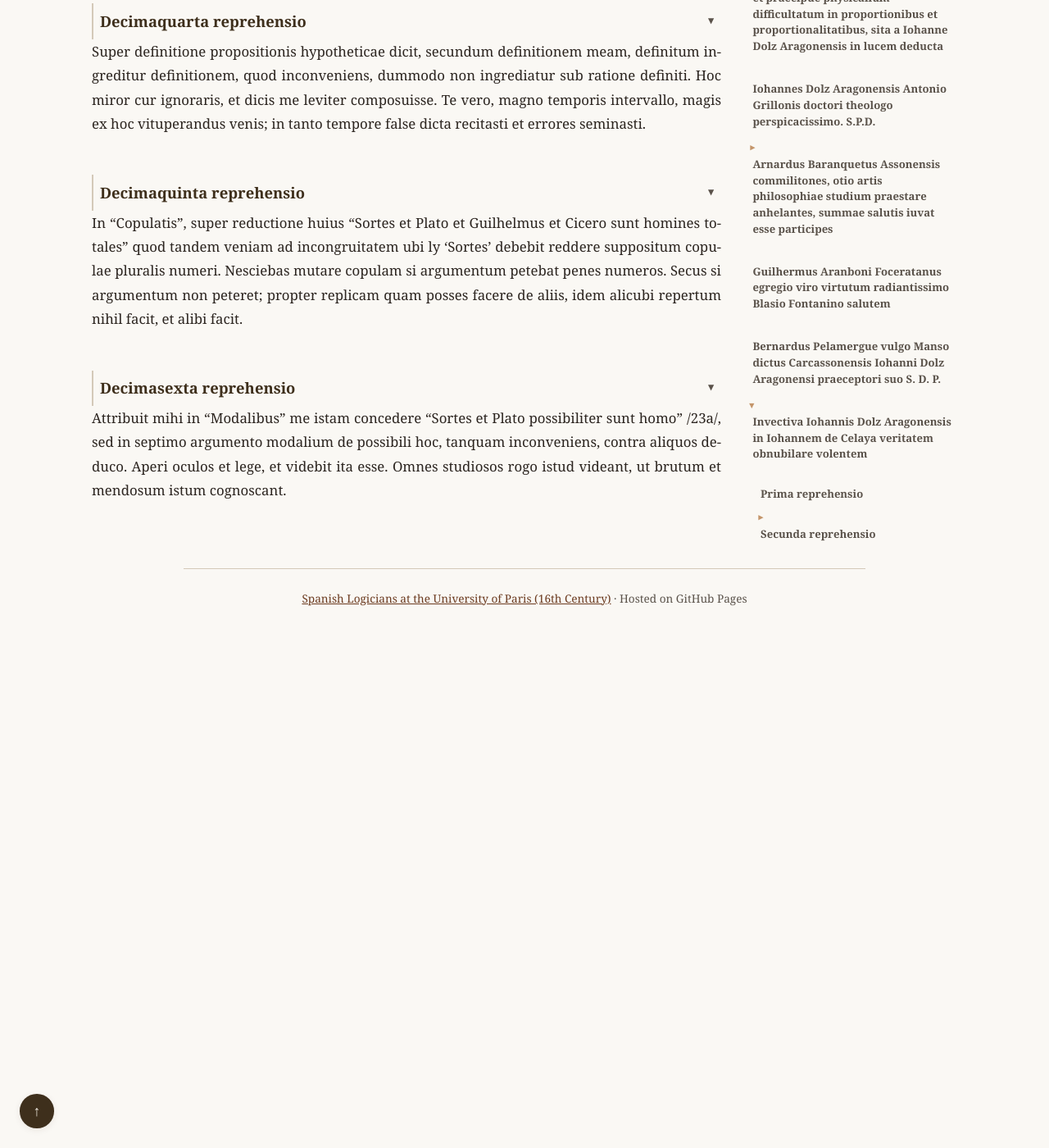
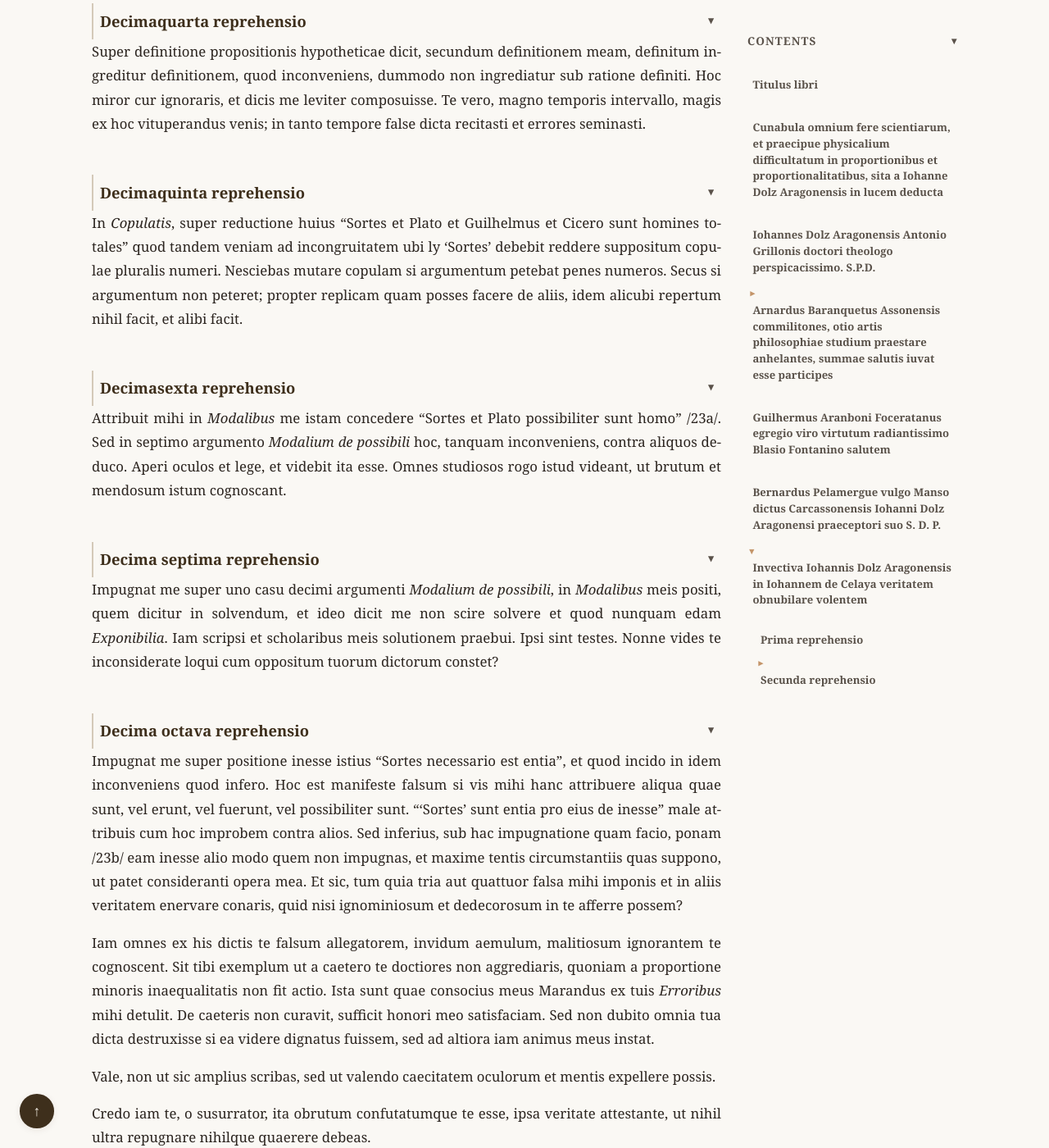
Before and after one commit to JoseBalado/Spanish-Logicians-at-the-University-of-Paris, a Jekyll site: the page built from philosophers/Juan-Dolz-del-Castellar/Cunabula-omnium-fere-scientiarum-1518.md, in a window 1280 px wide and 1400 px high, scrolled down 17743 px. Shown: the whole window at 82% size. Built offline with Jekyll 4.4.1, drawn with Linux system fonts in a browser that asks for light colours; before the commit the page ends 18508 px from its top, so only the background shows below that; some of the changed text lies outside the part shown.

Commit message:
Dolz. Cunabula. Page 23.

```diff
--- a/philosophers/Juan-Dolz-del-Castellar/Cunabula-omnium-fere-scientiarum-1518.md
+++ b/philosophers/Juan-Dolz-del-Castellar/Cunabula-omnium-fere-scientiarum-1518.md
@@ -247,7 +247,7 @@ Praenotatus aemulus super definitione termini divisione incomplexum, me reprehen
 
 Vellet ut impugnasset argumento valido quod dixisse pronomen feratur in totum. Constat esse probabile illud totum habere rationem termini incomplexi, etsi oppositum positum sit probabile, non minus istud probabile dici debet; secus si pronomen caderet in primam partem. Et quando argumento non potuit uti, more functus est puerilibus iniuriis me afficiendo /20a/, vocando meas *Disceptationes* "Deceptiones".
 
-Optima est glossa: "disceptatio", id est "deceptio". Sic et caetera glossat, et sic aberrat sua merito. Possunt dici "deceptoria" cum sint falsitatibus circumfusa. Et dicit ibidem me falli, dicendo oppositum esse sustentabile et tales terminos 'complexa distantia' vocari, istum etiam entia quae sunt 'Sortes'.
+Optima est glossa: "disceptatio", id est "deceptio". Sic et caetera glossat, et sic aberrat sua merito. Possunt dici *Deceptoria* cum sint falsitatibus circumfusa. Et dicit ibidem me falli, dicendo oppositum esse sustentabile et tales terminos 'complexa distantia' vocari, istum etiam entia quae sunt 'Sortes'.
 
 Non videt duas opiniones probabiles. Et quando arguit quod partes se habent tamquam determinatio et determinabile, ergo non efficiunt 'complexum complexione distanti', negatur consequentia. Nescivit aliter terminos posse considerari, ut bene possunt.
 
@@ -257,11 +257,11 @@ Item illud tamquam principalem solutionem adieci, ut patet respicienti meos *Ter
 
 Aemulus hic manifestus, in materia de terminis pertinentibus et impertinentibus, dicta nostra obnubilare satagit, dicens me male dare definitionem terminorum disparatorum, quia tunc 'bonum' et 'asinus' non essent termini disparati, vel si essent posset verificari de eodem successive, ita non sunt contraria. Et ideo dicit me non intellexisse terminos. Profecto hic imponit aliis quod suum est; ignoravit aliquos ponentes differentiam inter disparatos large et disparatos alio modo qui contrarii dicuntur.
 
-Isti quos ego definitione sunt disparati large dicti, de talibus non procedit communis modus dum vocat illos duos terminos, 'homo' et 'asinus' disparatos, sed alio modo, et sic ignoravit aut differentiam inter disparatos et contrarios vel illam acceptionem qua disparati et contrarii conveniunt aut differunt. Concedo quod sunt disparati, sed non secundum acceptionem secundum quam definio ego; definio ut coincidunt cum contrariis communis modus. Negat in alia acceptione ut late dixi in *Praedicabilibus*, et sic tuae *Introductiones* possunt dici "Errores" et non mea principia.
+Isti quos ego definitione sunt disparati large dicti, de talibus non procedit communis modus dum vocat illos duos terminos, 'homo' et 'asinus' disparatos, sed alio modo, et sic ignoravit aut differentiam inter disparatos et contrarios vel illam acceptionem qua disparati et contrarii conveniunt aut differunt. Concedo quod sunt disparati, sed non secundum acceptionem secundum quam definio ego; definio ut coincidunt cum contrariis communis modus. Negat in alia acceptione ut late dixi in *Praedicabilibus*, et sic tuae *Introductiones* possunt dici *Errores* et non mea principia.
 
 ### Sexta reprehensio
 
-In suo capitulo de definitione castigat me, quia dixerim definitionem 'Chimaera' esse falsam licet sit bona, et arguit sic: sola propositio est falsa, illa definitio non est propositio. Sicut ibi "homo est animal rationale", "animal rationale" est definitio et non est propositio. Ideo interpretatur nomen meum "Dolz", id est "Dolus" sive deceptio.
+In suo capitulo de definitione castigat me, quia dixerim definitionem 'Chimaera' esse falsam licet sit bona, et arguit sic: sola propositio est falsa, illa definitio non est propositio. Sicut ibi "Homo est animal rationale", "animal rationale" est definitio et non est propositio. Ideo interpretatur nomen meum "Dolz", id est "Dolus" sive deceptio.
 
 Iste vir, si ita interpretetur /20b/ caetera ut nomen meum, vindicabit sibi nomen prae caeteris etymologistarum. Qualis consonantia interpretationis! "Dolz", lingua nostra materna, dulcedinem importat, "deceptio" autem amaritudinem. Ista enim quadrant, cum dulce et amarum sint sapores extremi ex libris *De anima*. Sed laudandus est; consequenter loquitur male, exponit male, decidit et male interpretatur.
 
@@ -285,7 +285,7 @@ Frequenter hic aemulus dicit dicta cuiusdam esse erronea, a nemine nominando, et
 
 ### Septima reprehensio
 
-In suo capitulo "De significare ad placitum" super primis impositionibus quomodo fuerint facta, ubi ego dico quod satis primus impositor explicabat, et dicit quod haec solutio ostendit me petasonem et beluam.
+In suo capitulo *De significare ad placitum* super primis impositionibus quomodo fuerint facta, ubi ego dico quod satis primus impositor explicabat, et dicit quod haec solutio ostendit me petasonem et beluam.
 
 Primo: certum est sive primus impositor Adam fecisset nutu, vel signo, vel alio modo, satis explicavit. Ideo non a veritate discrepo, sed hic nequivit intelligere. Et dum vocat me petasonem, iam respondi et respondebo latius inferius.
 
@@ -293,7 +293,7 @@ Item: porcus, unde est petaso, praestabilior est asino. Porci omnia utilia sunt:
 
 ### Octava reprehensio
 
-Hic rhinoceroticus, in suo capitulo "De verbo", dicit me mihi repugnare eo quod semel dixerim verbum non posse infinitari ea ratione qua unit, et statim posse infinitari sub ratione verbi, quae videtur sibi implicantia. Sed dupliciter respondeo.
+Hic rhinoceroticus, in suo capitulo *De verbo*, dicit me mihi repugnare eo quod semel dixerim verbum non posse infinitari ea ratione qua unit, et statim posse infinitari sub ratione verbi, quae videtur sibi implicantia. Sed dupliciter respondeo.
 
 Primo: primum dixi, secundum mentem meam; secundum, secundum aliam mentem, ut scilicet salvarem Aristotelem super infinitatione verbi, ut patet opera mea respicienti.
 
@@ -341,11 +341,26 @@ Super definitione propositionis hypotheticae dicit, secundum definitionem meam,
 
 ### Decimaquinta reprehensio
 
-In "Copulatis", super reductione huius "Sortes et Plato et Guilhelmus et Cicero sunt homines totales" quod tandem veniam ad incongruitatem ubi ly 'Sortes' debebit reddere suppositum copulae pluralis numeri. Nesciebas mutare copulam si argumentum petebat penes numeros. Secus si argumentum non peteret; propter replicam quam posses facere de aliis, idem alicubi repertum nihil facit, et alibi facit.
+In *Copulatis*, super reductione huius "Sortes et Plato et Guilhelmus et Cicero sunt homines totales" quod tandem veniam ad incongruitatem ubi ly 'Sortes' debebit reddere suppositum copulae pluralis numeri. Nesciebas mutare copulam si argumentum petebat penes numeros. Secus si argumentum non peteret; propter replicam quam posses facere de aliis, idem alicubi repertum nihil facit, et alibi facit.
 
 ### Decimasexta reprehensio
 
-Attribuit mihi in "Modalibus" me istam concedere "Sortes et Plato possibiliter sunt homo" /23a/, sed in septimo argumento modalium de possibili hoc, tanquam inconveniens, contra aliquos deduco. Aperi oculos et lege, et videbit ita esse. Omnes studiosos rogo istud videant, ut brutum et mendosum istum cognoscant.
+Attribuit mihi in *Modalibus* me istam concedere "Sortes et Plato possibiliter sunt homo" /23a/. Sed in septimo argumento *Modalium de possibili* hoc, tanquam inconveniens, contra aliquos deduco. Aperi oculos et lege, et videbit ita esse. Omnes studiosos rogo istud videant, ut brutum et mendosum istum cognoscant.
+
+### Decima septima reprehensio
+
+Impugnat me super uno casu decimi argumenti *Modalium de possibili*, in *Modalibus* meis positi, quem dicitur in solvendum, et ideo dicit me non scire solvere et quod nunquam edam *Exponibilia*. Iam scripsi et scholaribus meis solutionem praebui. Ipsi sint testes. Nonne vides te inconsiderate loqui cum oppositum tuorum dictorum constet?
+
+### Decima octava reprehensio
+
+Impugnat me super positione inesse istius "Sortes necessario est entia", et quod incido in idem inconveniens quod infero. Hoc est manifeste falsum si vis mihi hanc attribuere aliqua quae sunt, vel erunt, vel fuerunt, vel possibiliter sunt. "'Sortes' sunt entia pro eius de inesse" male attribuis cum hoc improbem contra alios. Sed inferius, sub hac impugnatione quam facio, ponam /23b/ eam inesse alio modo quem non impugnas, et maxime tentis circumstantiis quas suppono, ut patet consideranti opera mea. Et sic, tum quia tria aut quattuor falsa mihi imponis et in aliis veritatem enervare conaris, quid nisi ignominiosum et dedecorosum in te afferre possem?
+
+Iam omnes ex his dictis te falsum allegatorem, invidum aemulum, malitiosum ignorantem te cognoscent. Sit tibi exemplum ut a caetero te doctiores non aggrediaris, quoniam a proportione minoris inaequalitatis non fit actio. Ista sunt quae consocius meus Marandus ex tuis *Erroribus* mihi detulit. De caeteris non curavit, sufficit honori meo satisfaciam. Sed non dubito omnia tua dicta destruxisse si ea videre dignatus fuissem, sed ad altiora iam animus meus instat.
+
+Vale, non ut sic amplius scribas, sed ut valendo caecitatem oculorum et mentis expellere possis.
+
+Credo iam te, o susurrator, ita obrutum confutatumque te esse, ipsa veritate attestante, ut nihil ultra repugnare nihilque quaerere debeas.
+
 
 
 
```
